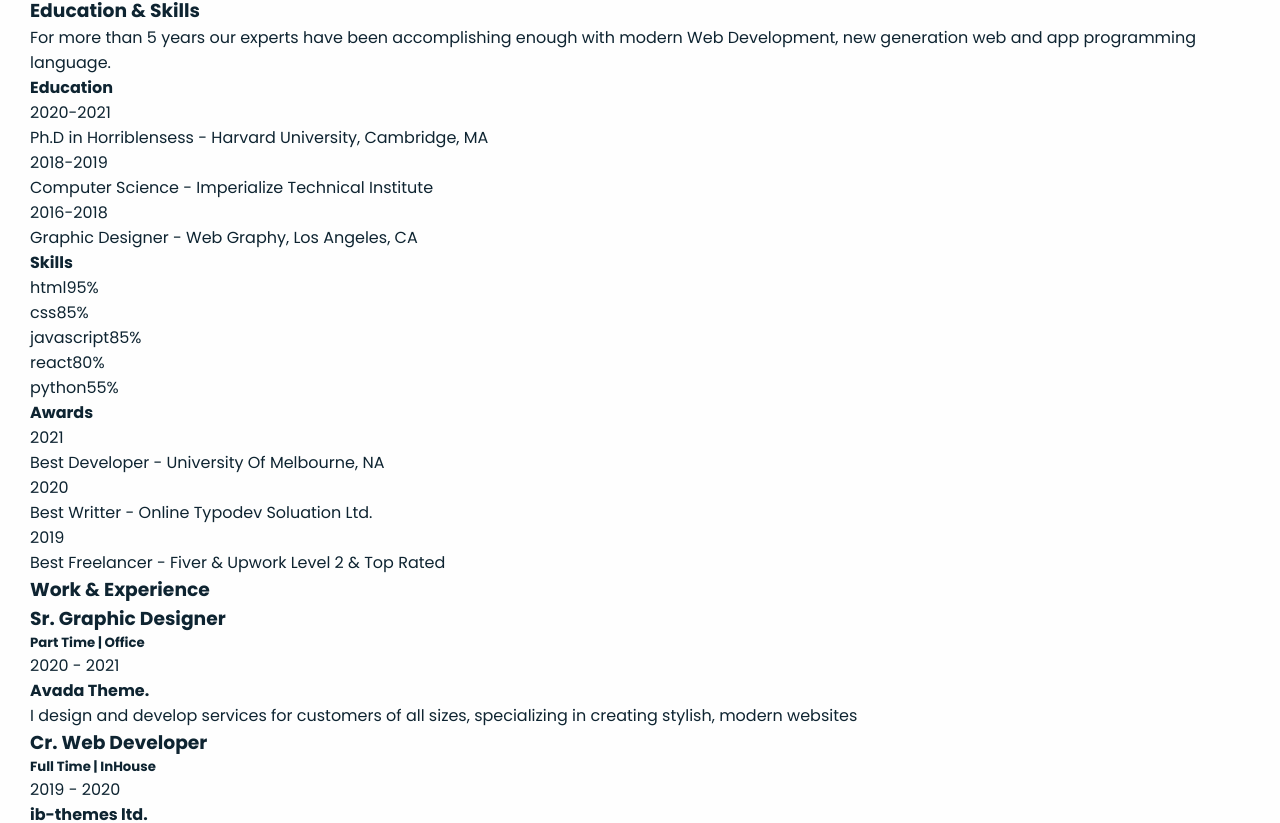
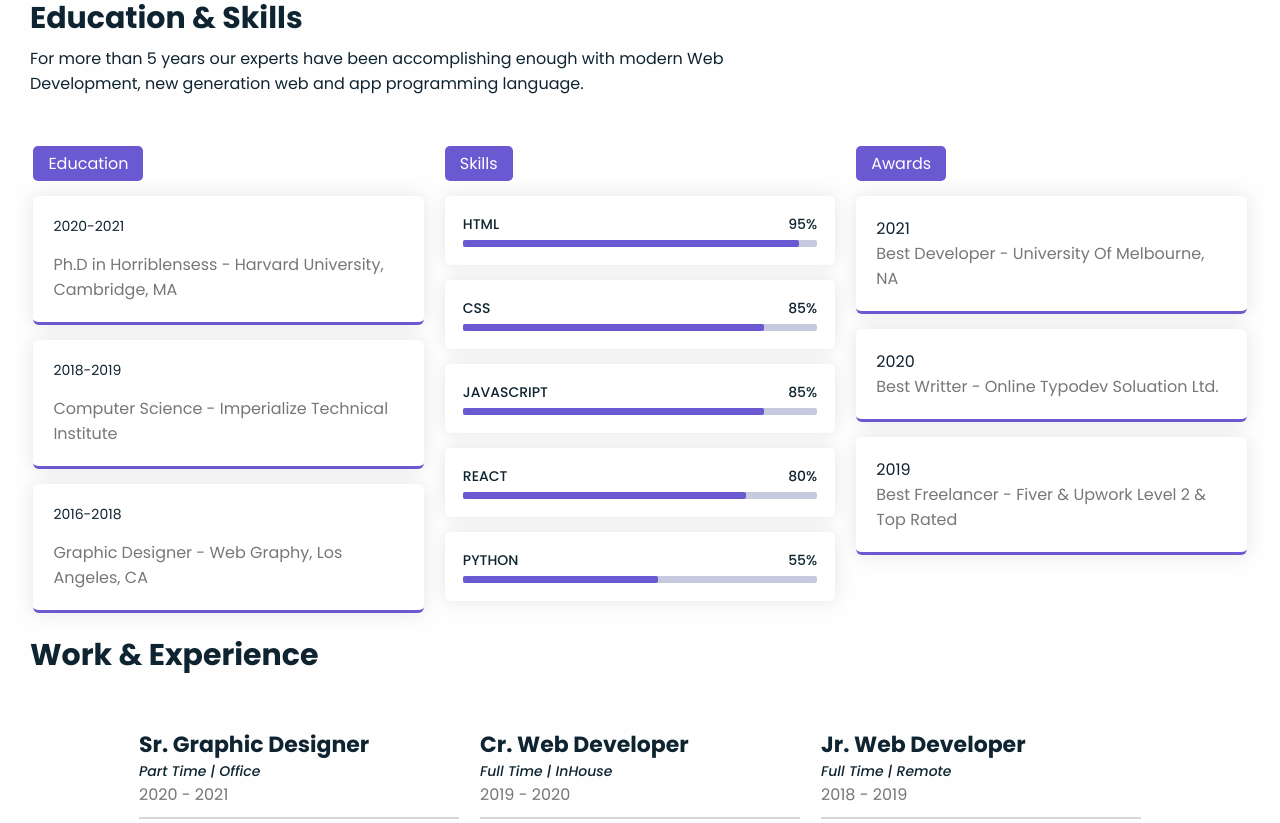
Before and after one commit to iScreAmn/react-portfolio, a React (Vite) app: page / in a window 1280 px wide. Shown: the part 1640-2463 px from the top of the page. Built offline with nearby package versions, Linux system fonts and the light colour scheme.

Commit message:
Applied updated styling to the Skills section

```diff
--- a/src/components/skills/Skills.css
+++ b/src/components/skills/Skills.css
@@ -0,0 +1,173 @@
+.skills .inner__content {
+  padding-bottom: 50px;
+}
+
+.skills-description {
+  max-width: 700px;
+  width: 100%;
+  margin-bottom: 50px;
+}
+
+.skills-description h3 {
+  font-size: 30px;
+  margin-bottom: 5px;
+}
+
+.skills-description p {
+  font-size: var(--normal-font-size);
+}
+
+.skills-info {
+  max-width: 100%;
+  display: flex;
+  justify-content: center;
+  flex-wrap: wrap;
+  gap: 21px;
+  margin-bottom: 20px;
+}
+
+.education {
+  min-width: 320px;
+  width: 32%;
+}
+
+.education .label {
+  color: #fff;
+  font-weight: 400;
+  padding: 5px 15px;
+  border-radius: 5px;
+  background: var(--second-color);
+  display: inline-block;
+}
+
+.education-list .item {
+  padding: 20px;
+  margin-top: 15px;
+  border-radius: 6px;
+  background: var(--card-bg-color);
+  transition: .3s linear;
+  box-shadow: var(--box-shadow);
+  border-bottom: 3px solid var(--second-color);
+
+}
+
+.education-list .year {
+  margin-bottom: 15px;
+  font-size: var(--small-font-size);
+  color: var(--first-color);
+  display: block;
+}
+
+.education-list p {
+  color: var(--third-color);
+}
+
+.education .bar {
+  background: var(--card-bg-color);
+  box-shadow: var(--box-shadow);
+  margin-top: 15px;
+  padding: 18px;
+  border-radius: 6px;
+  transition: .3s linear;
+}
+
+.education .info {
+  display: flex;
+  justify-content: space-between;
+  align-items: center;
+  margin-bottom: 5px;
+  text-transform: uppercase;
+  font-size: var(--small-font-size);
+}
+
+.info span {
+  font-weight: 500;
+}
+
+.bar .line {
+  position: relative;
+  width: 100%;
+  height: 7px;
+  border-radius: 2px;
+  background: #c5cadf;
+}
+
+.bar .line::before {
+  content: "";
+  position: absolute;
+  height: 100%;
+  top: 0;
+  left: 0;
+  background: var(--second-color);
+  border-radius: 2px;
+}
+
+.bar .html::before {
+  width: 95%;
+}
+
+.bar .css::before {
+  width: 85%;
+}
+
+.bar .javascript::before {
+  width: 85%;
+}
+
+.bar .react::before {
+  width: 80%;
+}
+
+.bar .python::before {
+  width: 55%;
+}
+
+
+.work-exp {
+  width: 100%;
+  max-width: 100%;
+}
+
+.work-exp .work-exp-title {
+  font-size: 30px;
+  margin-bottom: 50px;
+}
+
+.work-exp .expirience-card {
+  min-width: 320px;
+  width: 32px;
+  transition: .3s linear;
+}
+
+.upper h3 {
+  font-size: 22px;
+  font-weight: 700;
+}
+
+.upper h5 {
+  font-size: var(--small-font-size);
+  font-style: italic;
+  font-weight: 500;
+}
+
+.upper span {
+  color: var(--third-color);
+}
+
+.expirience-card .hr {
+  width: 100%;
+  height: 2px;
+  margin: 10px 0 22px;
+  background: var(--liner-color);
+}
+
+.expirience-card p {
+  margin-top: 22px;
+}
+
+.expirience-card:hover,
+.education-list .item:hover,
+.bar:hover {
+  transform: scale(1.03);
+  cursor: pointer;
+}
```
